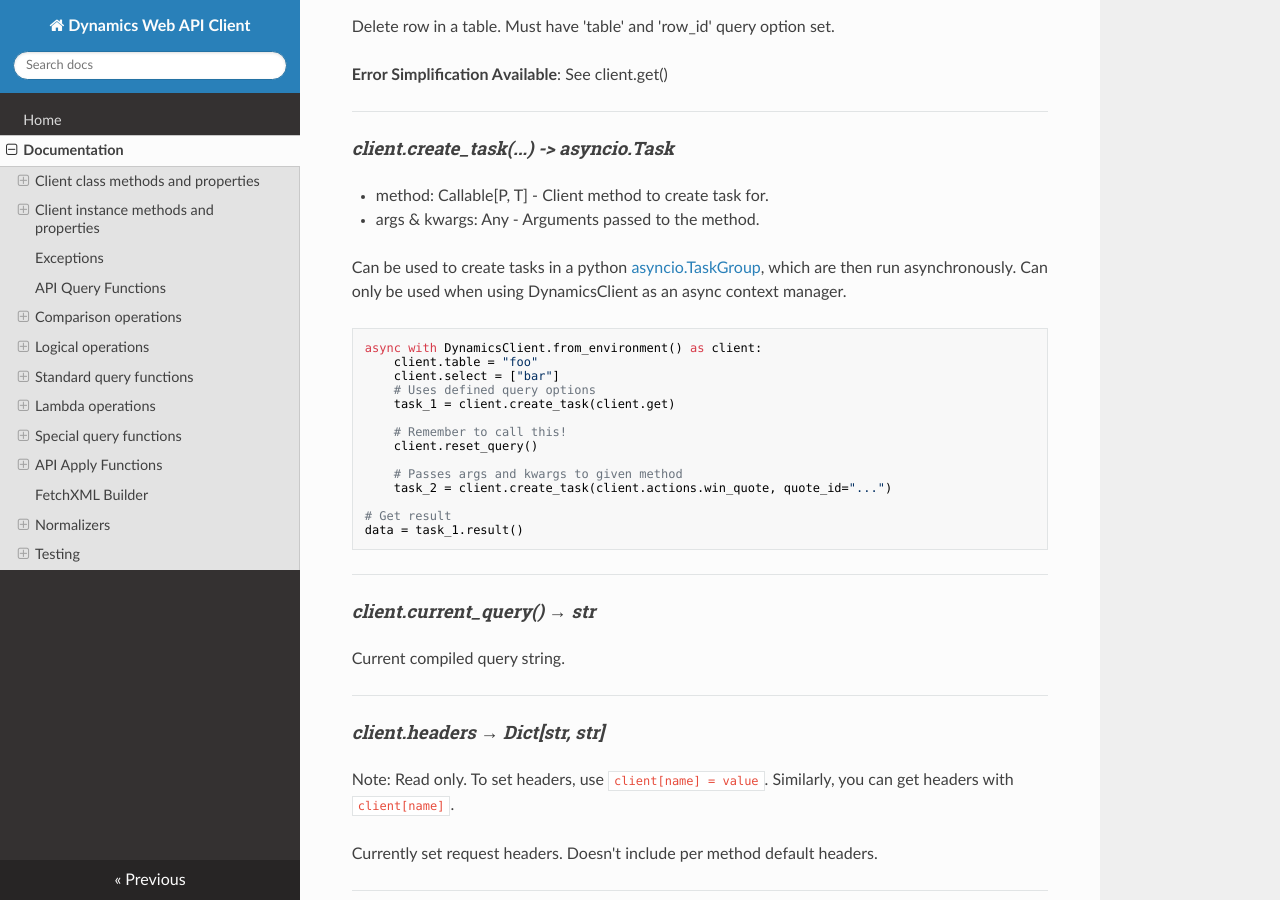
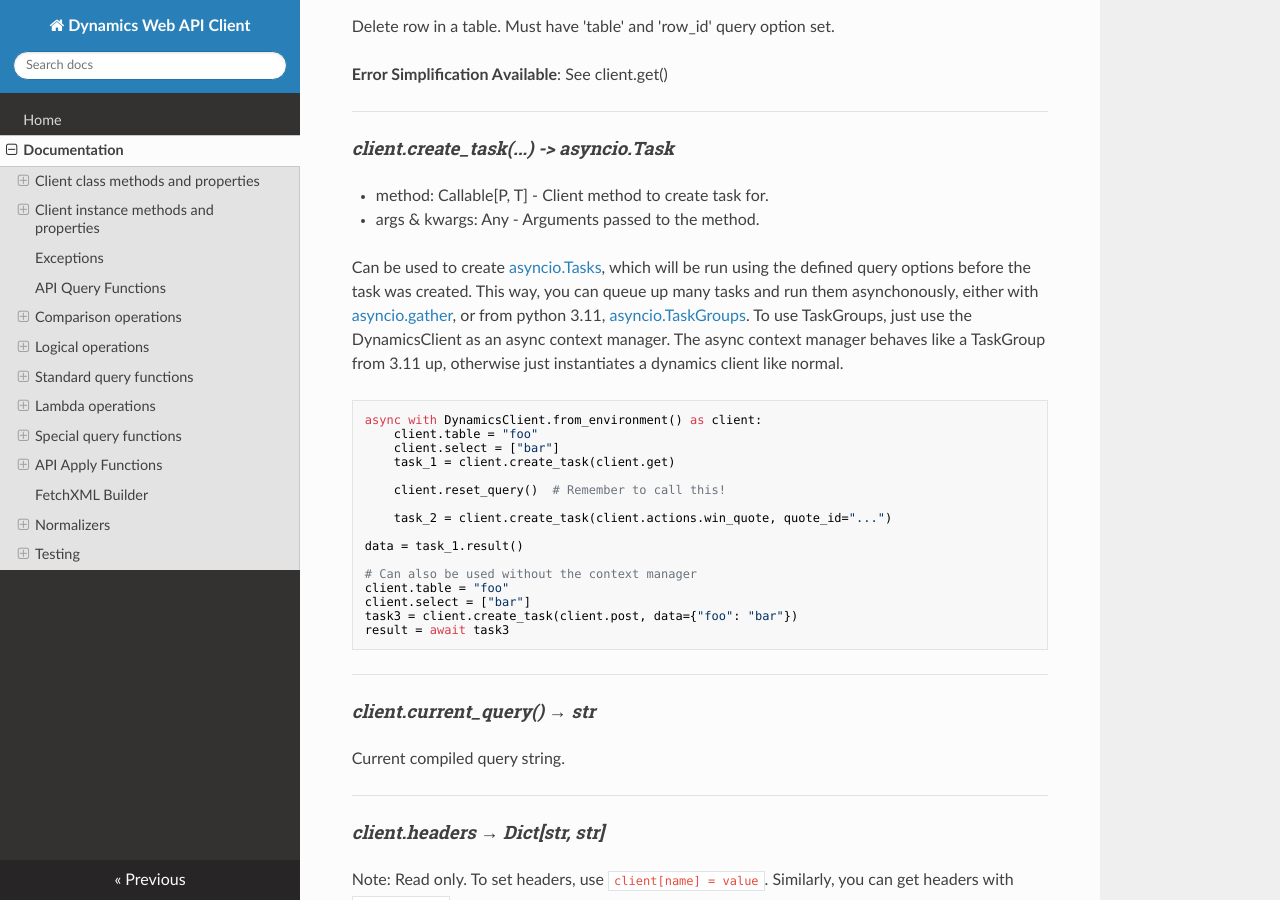
Before and after one commit to MrThearMan/dynamics-client, an MkDocs documentation site: the page built from docs/docs.md, in a window 1280 px wide and 900 px high, scrolled down 2091 px. Built offline with MkDocs 1.6.1, drawn with Linux system fonts in a browser that asks for light colours; nearby versions of some CDN libraries.

Commit message:
Allow using tasks outside an async context manager

````diff
--- a/docs/docs.md
+++ b/docs/docs.md
@@ -102,24 +102,32 @@ Delete row in a table. Must have 'table' and 'row_id' query option set.
 - method: Callable[P, T] - Client method to create task for.
 - args & kwargs: Any - Arguments passed to the method.
 
-Can be used to create tasks in a python [asyncio.TaskGroup](https://github.com/python/cpython/issues/90908),
-which are then run asynchronously. Can only be used when using DynamicsClient as an async context manager.
+Can be used to create [asyncio.Tasks](https://docs.python.org/3/library/asyncio-task.html#asyncio.Task),
+which will be run using the defined query options before the task was created.
+This way, you can queue up many tasks and run them asynchonously, either with
+[asyncio.gather](https://docs.python.org/3/library/asyncio-task.html#asyncio.gather),
+or from python 3.11, [asyncio.TaskGroups](https://github.com/python/cpython/issues/90908).
+To use TaskGroups, just use the DynamicsClient as an async context manager.
+The async context manager behaves like a TaskGroup from 3.11 up,
+otherwise just instantiates a dynamics client like normal.
 
 ```python
 async with DynamicsClient.from_environment() as client:
     client.table = "foo"
     client.select = ["bar"]
-    # Uses defined query options
     task_1 = client.create_task(client.get)
 
-    # Remember to call this!
-    client.reset_query()
+    client.reset_query()  # Remember to call this!
 
-    # Passes args and kwargs to given method
     task_2 = client.create_task(client.actions.win_quote, quote_id="...")
 
-# Get result
 data = task_1.result()
+
+# Can also be used without the context manager
+client.table = "foo"
+client.select = ["bar"]
+task3 = client.create_task(client.post, data={"foo": "bar"})
+result = await task3
 ```
 
 ---
--- a/pyproject.toml
+++ b/pyproject.toml
@@ -1,6 +1,6 @@
 [tool.poetry]
 name = "dynamics-client"
-version = "0.5.3"
+version = "0.5.4"
 description = "Client for making Web API request from a Microsoft Dynamics 365 Database."
 authors = [
     "Matti Lamppu <lamppu.matti.akseli@gmail.com>",
````
Also changed, not shown: 3 other files.
